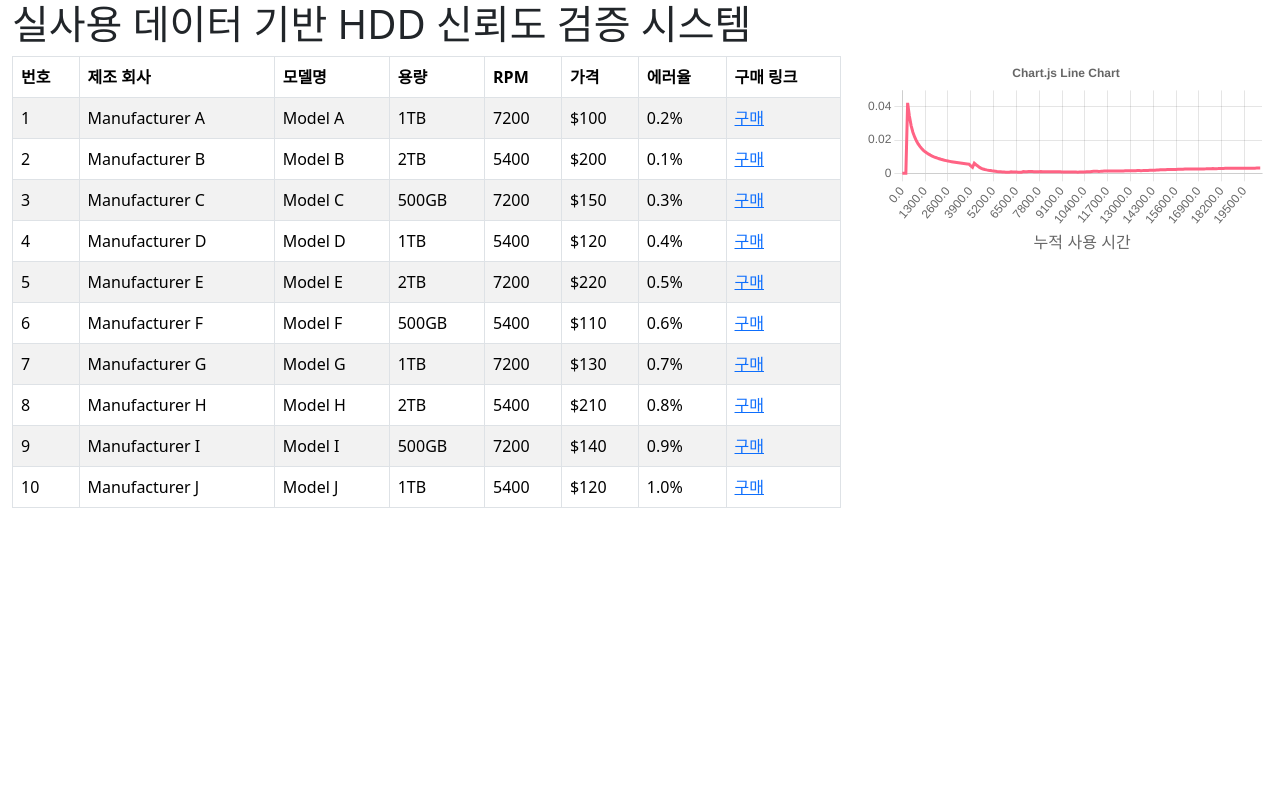
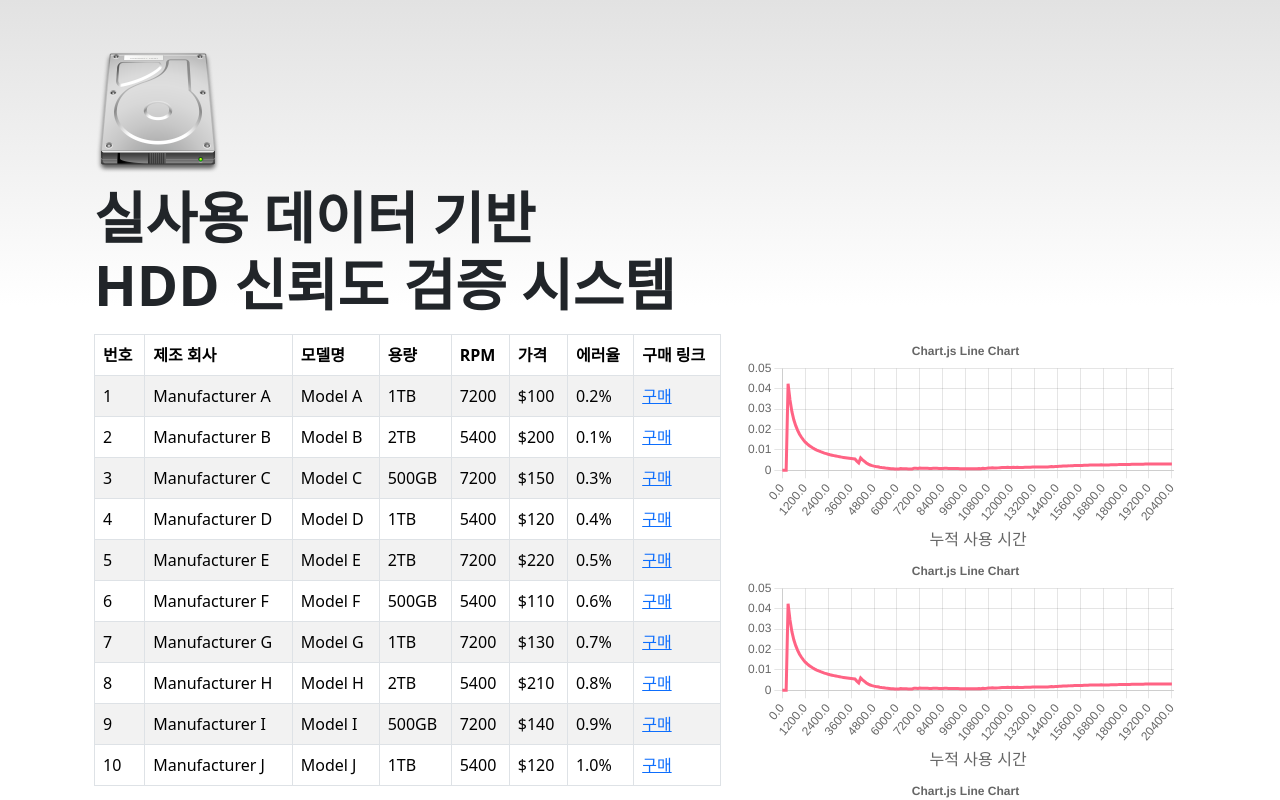
Before and after one commit to shythm/sw-application-2023-2, a React (Create React App) app in the folder app/hdd-relver-system/: page / in a window 1280 px wide. Shown: the top 800 px of the page. Built offline with nearby package versions, Linux system fonts and the light colour scheme.

Commit message:
Update main page

```diff
--- a/app/hdd-relver-system/src/App.js
+++ b/app/hdd-relver-system/src/App.js
@@ -1,7 +1,9 @@
 import React, { useState } from "react";
+
 import Container from "react-bootstrap/Container";
 import Row from "react-bootstrap/Row";
 import Col from "react-bootstrap/Col";
+import Image from "react-bootstrap/Image";
 
 import Papa from "papaparse";
 
@@ -127,18 +129,44 @@ export default function App() {
   console.log(data);
 
   return (
-    <Container fluid>
-      <Row>
-        <h1>실사용 데이터 기반 HDD 신뢰도 검증 시스템</h1>
+    <Container fluid="lg" className="p-4">
+      <Row className="mt-4">
+        <Col sm={6} md={3}>
+          <Image
+            className="w-50"
+            src="/hdd-main.png"
+            alt="HDD Main Image"
+            rounded
+          />
+        </Col>
       </Row>
-      <Row>
-        <Col xs={12} md={6} xl={8}>
+      <Row className="mt-2">
+        <Col>
+          <h1 className="display-4 fw-bold">
+            <strong>
+              실사용 데이터 기반
+              <br />
+              HDD 신뢰도 검증 시스템
+            </strong>
+          </h1>
+        </Col>
+      </Row>
+      <Row className="mt-2">
+        <Col sm={12} md={7}>
           <ReliabilityTable
             data={sampleData}
             onRowClick={(e) => console.log(e)}
           />
         </Col>
-        <Col xs={12} md={6} xl={4}>
+        <Col sm={12} md={5}>
+          <FailureRateChart
+            dataX={data?.map((row) => row[0])}
+            dataY={data?.map((row) => row[1] * 100)}
+          />
+          <FailureRateChart
+            dataX={data?.map((row) => row[0])}
+            dataY={data?.map((row) => row[1] * 100)}
+          />
           <FailureRateChart
             dataX={data?.map((row) => row[0])}
             dataY={data?.map((row) => row[1] * 100)}
--- a/app/hdd-relver-system/src/index.css
+++ b/app/hdd-relver-system/src/index.css
@@ -1,13 +1,20 @@
 body {
   margin: 0;
-  font-family: -apple-system, BlinkMacSystemFont, 'Segoe UI', 'Roboto', 'Oxygen',
-    'Ubuntu', 'Cantarell', 'Fira Sans', 'Droid Sans', 'Helvetica Neue',
+  font-family: -apple-system, BlinkMacSystemFont, "Segoe UI", "Roboto", "Oxygen",
+    "Ubuntu", "Cantarell", "Fira Sans", "Droid Sans", "Helvetica Neue",
     sans-serif;
   -webkit-font-smoothing: antialiased;
   -moz-osx-font-smoothing: grayscale;
+
+  background: rgb(255, 255, 255);
+  background: linear-gradient(
+    0deg,
+    rgba(255, 255, 255, 1) 70%,
+    rgba(226, 226, 226, 1) 100%
+  );
 }
 
 code {
-  font-family: source-code-pro, Menlo, Monaco, Consolas, 'Courier New',
+  font-family: source-code-pro, Menlo, Monaco, Consolas, "Courier New",
     monospace;
 }
```
Also changed, not shown: app/hdd-relver-system/public/hdd-main.png (added).
